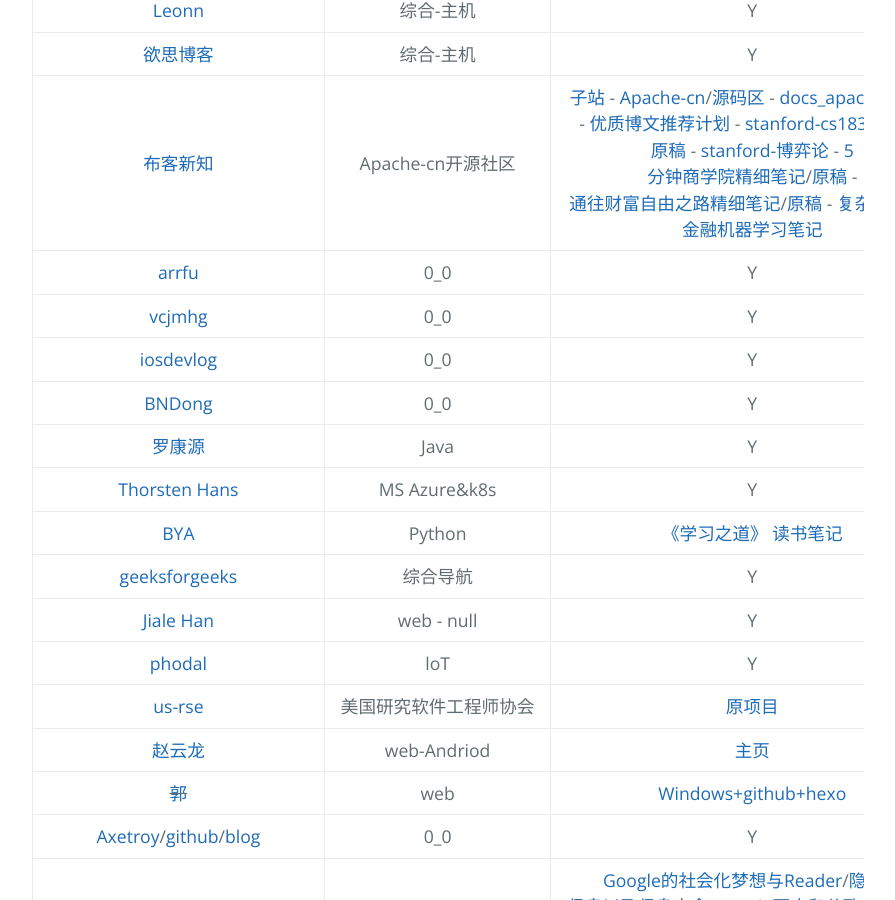
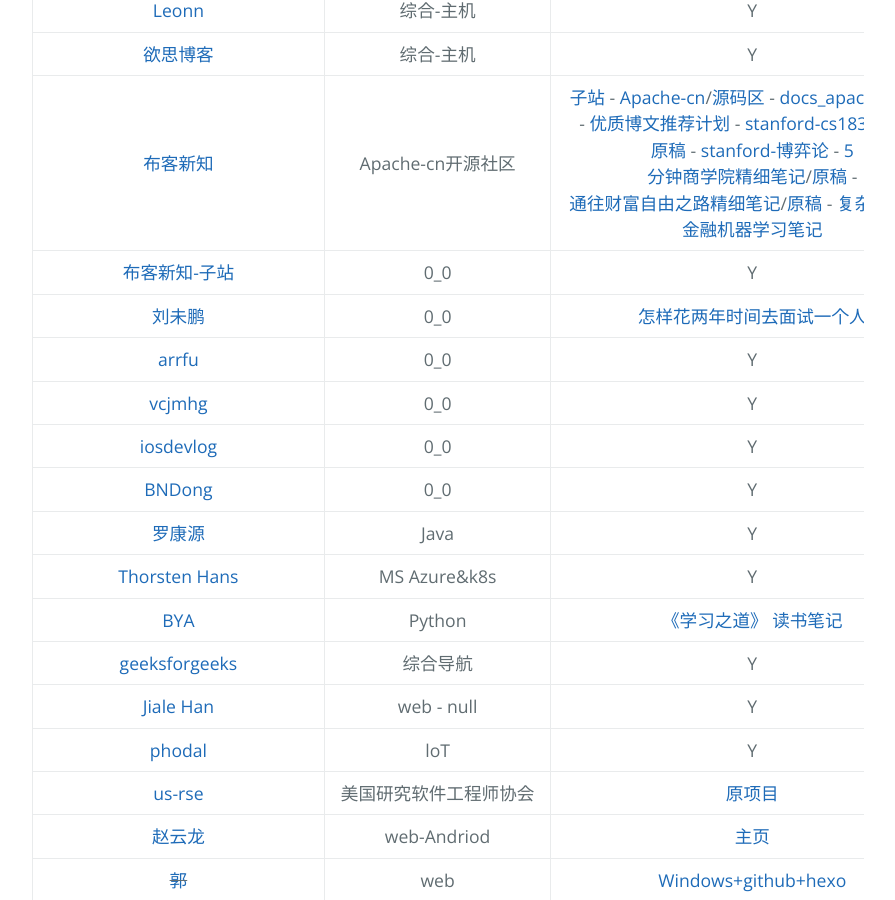
Before and after one commit to AmbroseRen/test, a Jekyll site: the page built from Library/Blog.md, in a window 1280 px wide and 900 px high, scrolled down 3199 px. Shown: the whole window, without its empty margins (192-1087 px from the left). Built offline with Jekyll 4.4.1, drawn with Linux system fonts in a browser that asks for light colours; our own code applies the rules of GitHub Pages for plain Markdown files; the repository's description, which GitHub fills in, is left out.

Commit message:
Update Blog.md

```diff
--- a/Library/Blog.md
+++ b/Library/Blog.md
@@ -70,6 +70,8 @@
 | [Leonn](https://blog.liyuans.com/categories.html#posts-list-vps) | 综合-主机 | Y |
 | [欲思博客](https://yusi123.com/web/webserver) | 综合-主机 | Y |
 | [布客新知](http://it-ebooks.flygon.net/page/9/) | Apache-cn开源社区 | [子站](http://flygon.net/) - [Apache-cn](http://apachecn.org/)/[源码区](https://github.com/apachecn) - [docs_apache](https://docs.apachecn.org/#home_fcat) - [简介](https://home.apachecn.org/#/) - [优质博文推荐计划](https://github.com/apachecn/awesome-article-recomm) - [stanford-cs183-notes](https://cs183.apachecn.org/#/)/[原稿](https://github.com/AmbroseRen/stanford-cs183-notes) - [stanford-博弈论](https://github.com/apachecn/stanford-game-theory-notes-zh) - [5 分钟商学院精细笔记](https://biz5min.apachecn.org/#/)/[原稿](https://github.com/apachecn/business-5min-notes) - [通往财富自由之路精细笔记](https://wealfree.apachecn.org/#/)/[原稿](https://github.com/apachecn/the-way-to-wealth-freedom-notes) - [复杂性思维](https://github.com/wizardforcel/think-comp-2e-zh) - [金融机器学习笔记](https://github.com/wizardforcel/nyu-mlif-notes) |
+| [布客新知-子站](http://flygon.net/) | 0_0 | Y |
+| [刘未鹏](http://mindhacks.cn/) | 0_0 | [怎样花两年时间去面试一个人](http://mindhacks.cn/2011/11/04/how-to-interview-a-person-for-two-years/) |
 | [arrfu](https://arrfu.com/page/about.html) | 0_0 | Y |
 | [vcjmhg](https://www.vcjmhg.top/) | 0_0 | Y |
 | [iosdevlog](https://2020.iosdevlog.com/) | 0_0 | Y |
```
